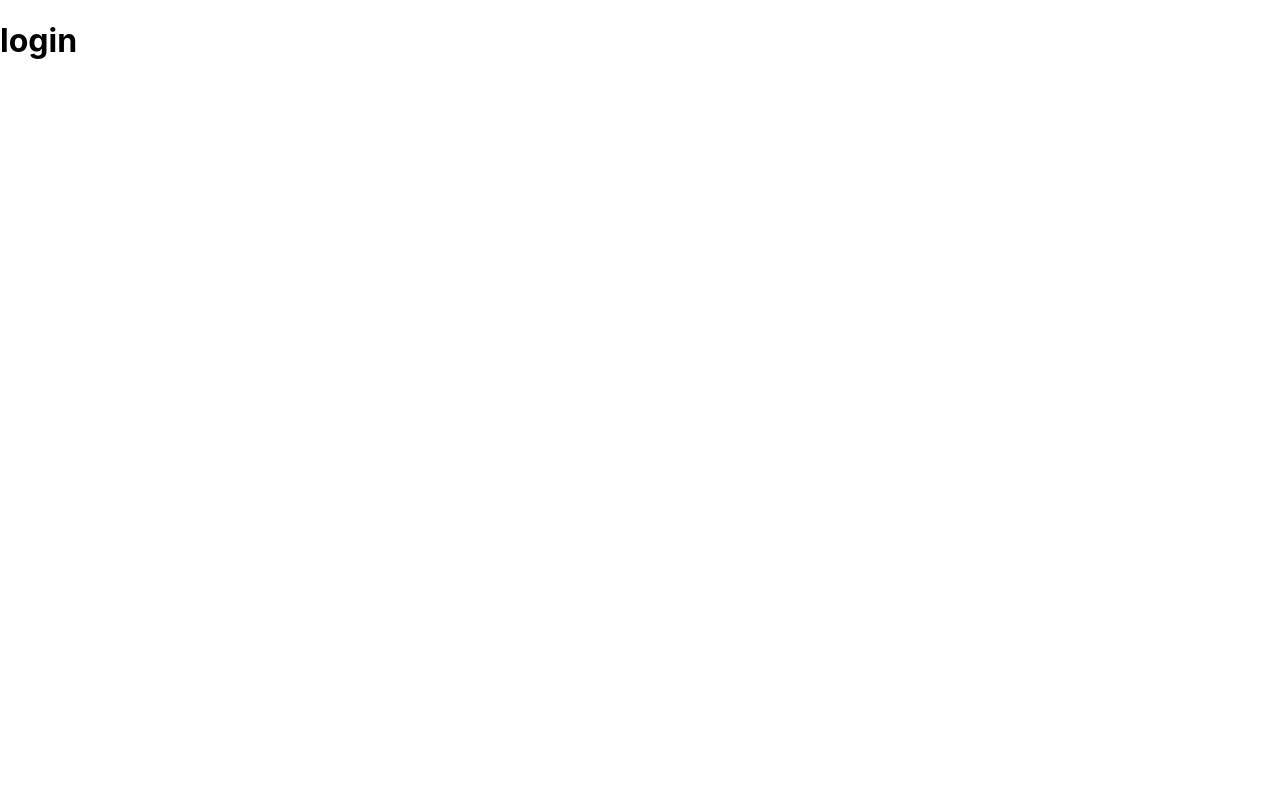
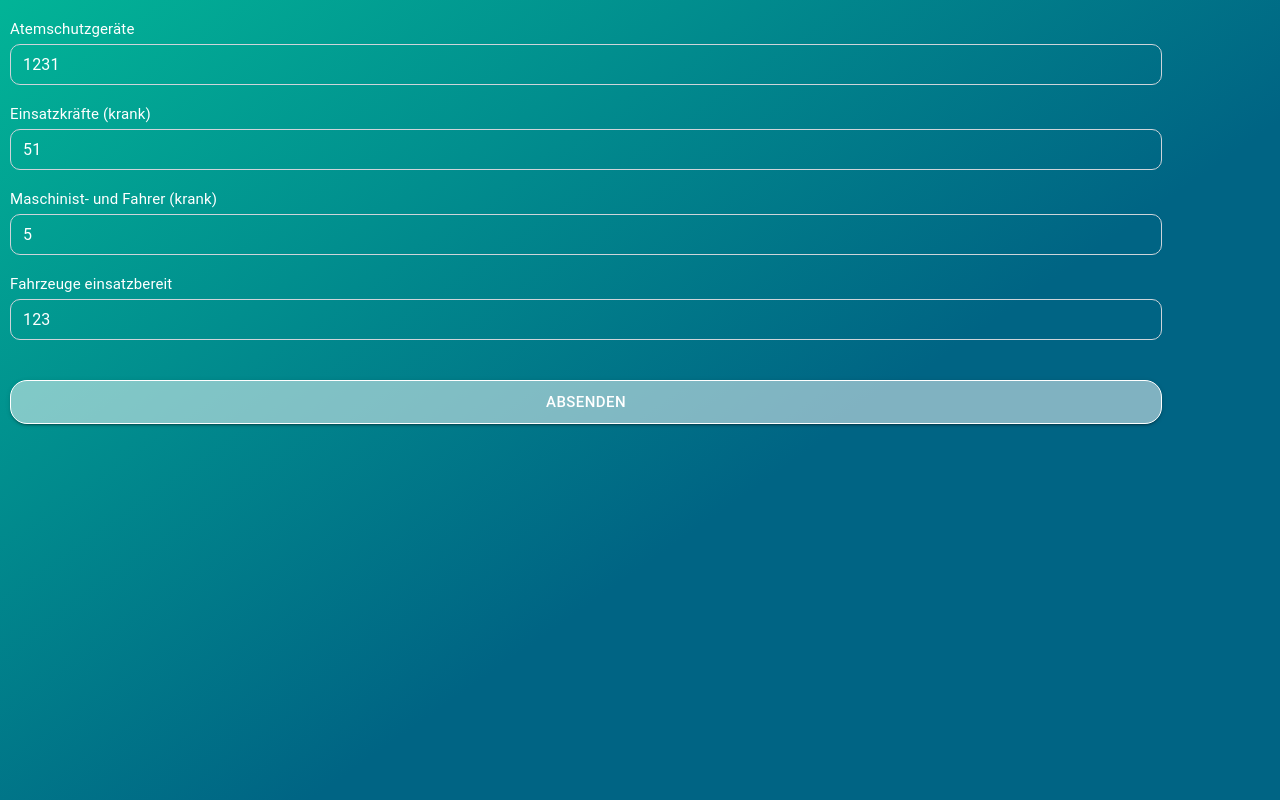
Before and after one commit to gemeindecockpit/data-input, a React (Create React App) app: page /organisation/1 in a window 1280 px wide. Built offline with nearby package versions, Linux system fonts and the light colour scheme.

Commit message:
Added InputFields and changed ProxyJSON.js

```diff
--- a/src/App.js
+++ b/src/App.js
@@ -1,11 +1,14 @@
 import React from 'react';
-import Icon from '@material-ui/core';
 import logo from './logo.svg';
 import ContentRouter from './ContentRouter';
+import Header from './Header'
 
 function App() {
   return (
-    <ContentRouter />
+    <div style={{ backgroundImage: "linear-gradient(145deg, #02B497 0%, #006484 60%)", height: "100vh" }}>
+      <Header />
+      <ContentRouter />
+    </div>
   );
 }
 
--- a/src/ContentRouter.js
+++ b/src/ContentRouter.js
@@ -1,6 +1,7 @@
 import React, { Component } from 'react';
 import { Route, Switch, BrowserRouter as Router } from 'react-router-dom';
 import UserLogin from './UserLogin';
+import InputFields from './InputFields';
 
 export class ContentRouter extends Component {
     render() {
@@ -8,6 +9,7 @@ export class ContentRouter extends Component {
             <Router>
                 <Switch>
                     <Route path="/login" component={UserLogin} />
+                    <Route path="/organisation/:id" component={InputFields} />
                     <Route path="/" component={UserLogin} />
                 </Switch>
             </Router>
--- a/src/Header.js
+++ b/src/Header.js
@@ -0,0 +1,11 @@
+import React, { Component } from 'react'
+
+export class Header extends Component {
+    render() {
+        return (
+            <div></div>
+        )
+    }
+}
+
+export default Header
--- /dev/null
+++ b/src/InputFields.js
@@ -0,0 +1,137 @@
+import React, { Component } from 'react'
+import PropTypes from 'prop-types';
+import { InputLabel, InputBase, fade, withStyles, FormControl, MuiThemeProvider, createMuiTheme, Button } from '@material-ui/core'
+import { getOrganisationById } from './ProxyJSON'
+
+class InputFields extends Component {
+    constructor(props) {
+        super(props);
+        this.state={
+            org: getOrganisationById(props.match.params.id),
+            newKpis: []
+        };
+    }
+
+    componentDidMount = () => {
+        var kpis = []
+        this.state.org.kennzahlen.forEach(kpi => { kpis[kpi.name]= kpi.value })
+        this.setState({ newKpis: kpis })
+    }
+
+    handleChange = (event, kpi) => {
+        var kpis = this.state.newKpis;
+        kpis[kpi] = event.target.value;
+        this.setState({ newKpis: kpis })
+    }
+
+    onButtonClick = (event) => {
+        console.log(this.state.newKpis)
+    }
+
+    render() {
+        const { org } = this.state;
+        const classes = this.props.classes
+        return (
+            <div>
+                <MuiThemeProvider theme={theme}>
+                    {org.kennzahlen.map(kpi => {
+                        return <div key={kpi.id}>
+                            <FormControl className={classes.formControl}>
+                                <InputLabel shrink htmlFor="input-box">
+                                    {kpi.name}
+                                </InputLabel>
+                                <CustomInputBase defaultValue={kpi.value} onChange={event => this.handleChange(event, kpi.name)} id="input-box"/>
+                            </FormControl>
+                        </div>
+                    })}
+                    <CustomButton
+                        variant="contained"
+                        color="inherit"
+                        size="large"
+                        onClick={this.onButtonClick}
+                        className={classes.sendButton}
+                    > Absenden </CustomButton>
+                </MuiThemeProvider>
+            </div>
+        )
+    }
+}
+
+const CustomButton = withStyles((theme) => ({
+    root: {
+        border: '1px solid #ced4da',
+        borderRadius: 17,
+        borderColor: "white",
+        color: "white",
+        backgroundColor: "#FFFFFF80",
+        '&:hover': {
+            borderColor: theme.palette.getContrastText("#00546F"),
+            backgroundColor: "#00546F",
+        },
+    },
+}))(Button);
+
+const CustomInputBase = withStyles((theme) => ({
+    input: {
+        marginTop: theme.spacing(3),
+        borderRadius: 10,
+        position: 'relative',
+        backgroundColor: "transperant",
+        border: '1px solid #ced4da',
+        fontSize: 16,
+        color: "white",
+        width: '100%',
+        padding: '10px 12px',
+        transition: theme.transitions.create(['border-color', 'box-shadow']),
+        '&:focus': {
+            boxShadow: `${fade("#000000", 0.25)} 0 0 0 0.2rem`,
+            borderColor: "#000000",
+            color: "#000000"
+        },
+    },
+}))(InputBase);
+
+const theme = createMuiTheme({
+    overrides: {
+        MuiFormLabel: {
+            root: {
+                color: "white",
+                fontSize: 20,
+                "&$focused": {
+                    color: "#000000",
+                }
+            },
+        },
+        MuiButtonBase: {
+            root: {
+                '&:hover': {
+                    backgroundColor: '#0069d9',
+                    borderColor: '#0062cc',
+                    boxShadow: 'none',
+                  },
+                  '&:active': {
+                    boxShadow: 'none',
+                    backgroundColor: '#0062cc',
+                    borderColor: '#005cbf',
+                  },
+            }
+        }
+    }
+});
+
+const styles = (theme) => ({
+    formControl: {
+        width: "90%",
+        marginTop: "20px",
+        marginLeft: "10px",
+        marginRight: "10px"
+    },
+    sendButton: {
+        width: "90%",
+        marginTop: "40px",
+        marginLeft: "10px",
+        marginRight: "10px",
+    }
+})
+
+export default withStyles(styles)(InputFields)
--- a/src/ProxyJSON.js
+++ b/src/ProxyJSON.js
@@ -1,7 +1,6 @@
 import React from 'react';
 
-export default function ProxyJSON() {
-    return {
+const proxyJSON = {
     "user": [
         {
             "name": "Max Mustermann",
@@ -259,4 +258,17 @@ export default function ProxyJSON() {
         }
     ]
 }
+
+function getFullJSON() {
+    return proxyJSON;
 }
+
+function getOrganisationById(id) {
+    var organisation = {};
+    proxyJSON.organisations.forEach(org => {
+        organisation = (org.id === id) ? org : organisation;
+    })
+    return organisation;
+}
+
+export { getFullJSON, getOrganisationById }
--- a/src/UserLogin.js
+++ b/src/UserLogin.js
@@ -4,7 +4,7 @@ export class UserLogin extends Component {
     render() {
         return (
             <div>
-                <h1>login</h1>
+                login
             </div>
         )
     }
```
Lines whose indentation alone changed are shown as unchanged.
